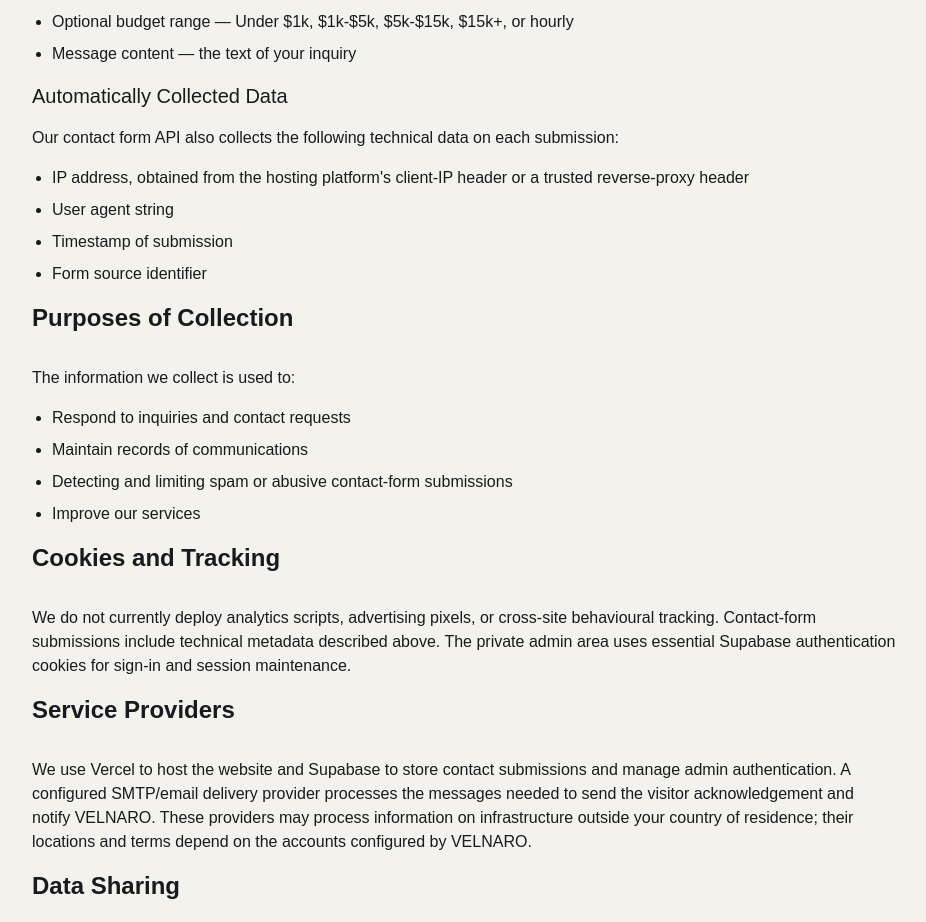
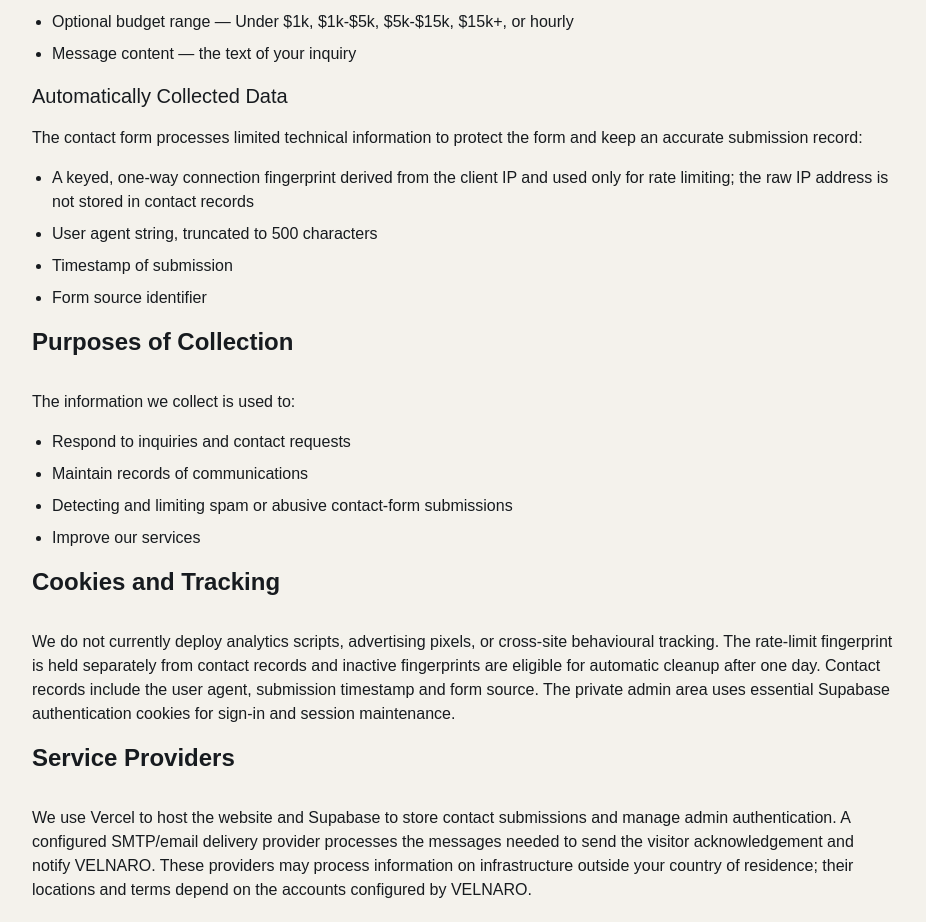
Before and after one commit to devtalish/velnaro-web, a Next.js app: page /privacy-policy in a window 1280 px wide. Shown: the part 608-1530 px from the top of the page, without its empty margins (176-1102 px from the left). Built offline with nearby package versions, Linux system fonts and the light colour scheme; no server answers; a web font is replaced by a local one.

Commit message:
Align privacy notice with keyed rate-limit fingerprints and raw-IP non-retention

```diff
--- a/app/privacy-policy/page.tsx
+++ b/app/privacy-policy/page.tsx
@@ -69,11 +69,11 @@ export default function PrivacyPolicy(): React.ReactElement {
 
         <h3 className="text-xl font-medium text-graphite mb-4">Automatically Collected Data</h3>
         <p className="mb-4">
-          Our contact form API also collects the following technical data on each submission:
+          The contact form processes limited technical information to protect the form and keep an accurate submission record:
         </p>
         <ul className="list-disc pl-5 mb-4">
-          <li className="mb-2">IP address, obtained from the hosting platform&apos;s client-IP header or a trusted reverse-proxy header</li>
-          <li className="mb-2">User agent string</li>
+          <li className="mb-2">A keyed, one-way connection fingerprint derived from the client IP and used only for rate limiting; the raw IP address is not stored in contact records</li>
+          <li className="mb-2">User agent string, truncated to 500 characters</li>
           <li className="mb-2">Timestamp of submission</li>
           <li className="mb-2">Form source identifier</li>
         </ul>
@@ -91,7 +91,7 @@ export default function PrivacyPolicy(): React.ReactElement {
 
         <h2 className="text-2xl font-semibold text-graphite mb-8">Cookies and Tracking</h2>
         <p className="mb-4">
-          We do not currently deploy analytics scripts, advertising pixels, or cross-site behavioural tracking. Contact-form submissions include technical metadata described above. The private admin area uses essential Supabase authentication cookies for sign-in and session maintenance.
+          We do not currently deploy analytics scripts, advertising pixels, or cross-site behavioural tracking. The rate-limit fingerprint is held separately from contact records and inactive fingerprints are eligible for automatic cleanup after one day. Contact records include the user agent, submission timestamp and form source. The private admin area uses essential Supabase authentication cookies for sign-in and session maintenance.
         </p>
 
         <h2 className="text-2xl font-semibold text-graphite mb-8">Service Providers</h2>
```
